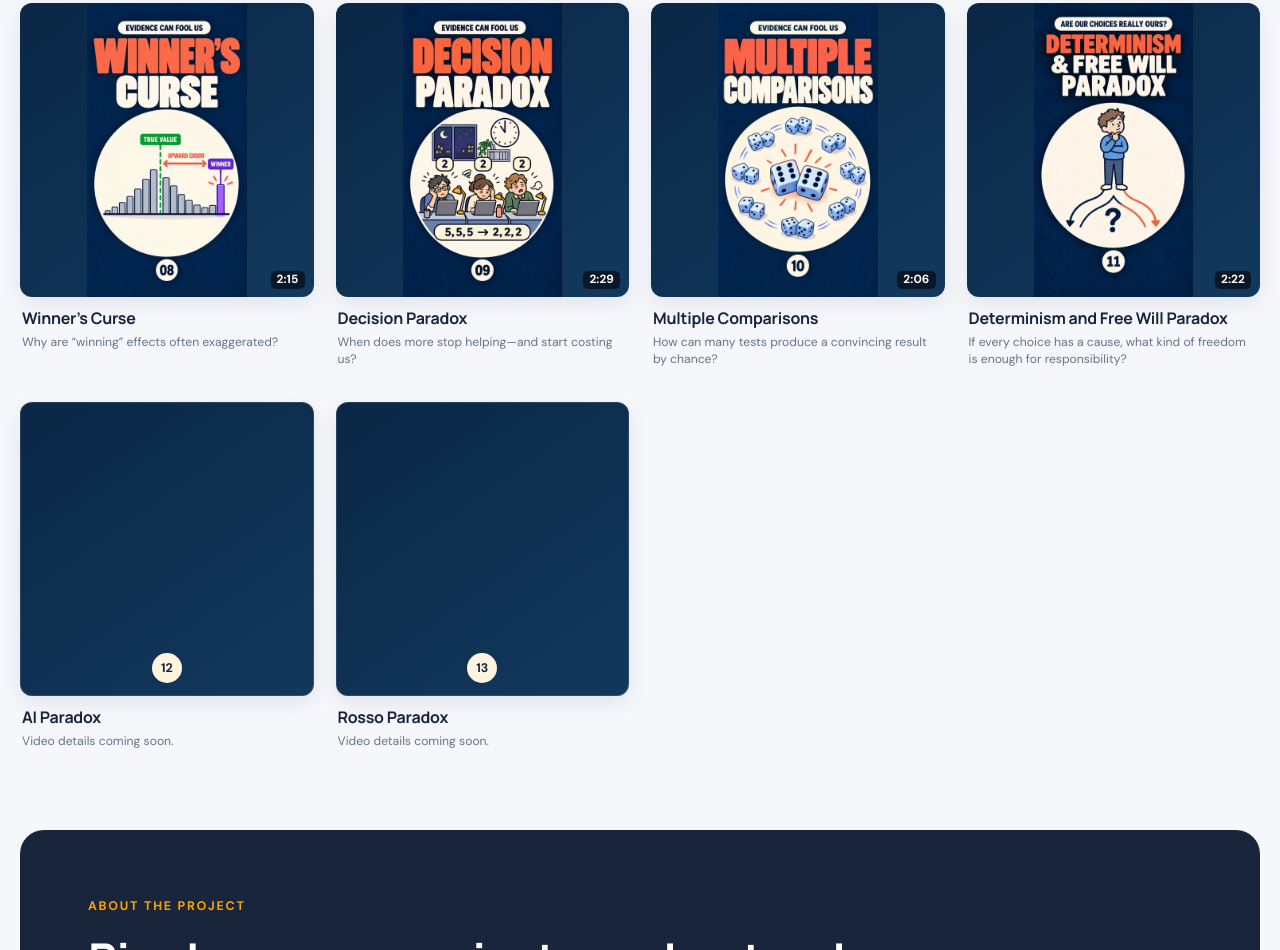
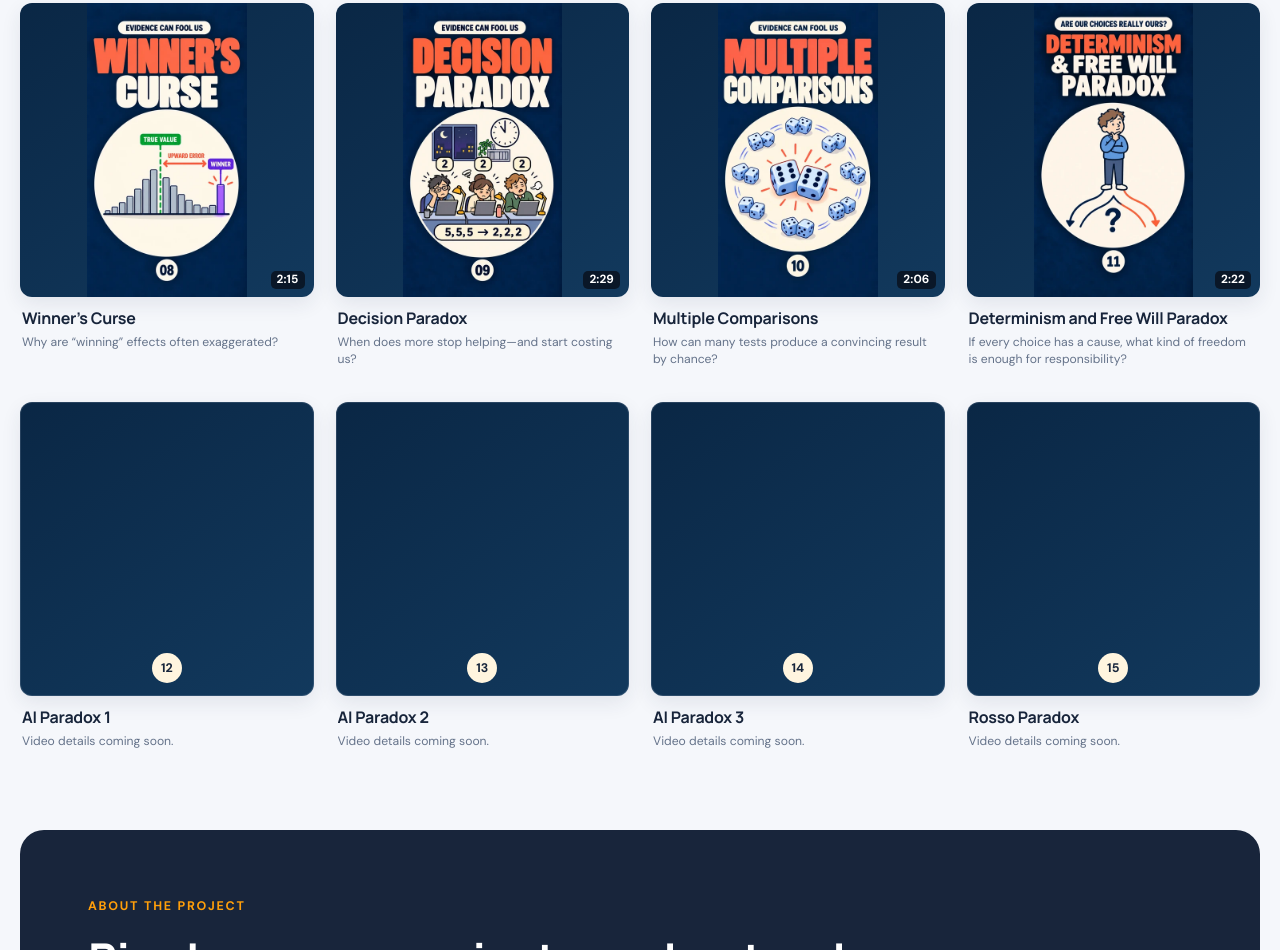
Before and after one commit to Cathylixi/Interactive-Video-Generation-Website, a plain HTML site: page index.html in a window 1280 px wide. Shown: the part 1561-2511 px from the top of the page. Drawn offline with Linux system fonts and the light colour scheme.

Commit message:
Add AI Paradox 2 and 3 to video gallery

```diff
--- a/index.html
+++ b/index.html
@@ -5,7 +5,7 @@
     <meta name="viewport" content="width=device-width, initial-scale=1.0" />
     <meta
       name="description"
-      content="A gallery of thirteen short videos about bias, evidence, and better research design."
+      content="A gallery of fifteen short videos about bias, evidence, and better research design."
     />
     <title>Interactive Video Generation</title>
     <link rel="preconnect" href="https://fonts.googleapis.com" />
@@ -35,7 +35,7 @@
             <p class="eyebrow">BIAS VIDEO SERIES</p>
             <h1 id="page-title">How can evidence mislead us?</h1>
             <p class="hero-copy">
-              Thirteen short visual stories about judgment, data selection, scientific evidence,
+              Fifteen short visual stories about judgment, data selection, scientific evidence,
               and the tools we use to think more clearly.
             </p>
           </div>
@@ -55,11 +55,11 @@
         <div class="section-heading">
           <div>
             <p class="eyebrow">EXPLORE THE SERIES</p>
-            <h2 id="videos-title">Thirteen ways evidence can fool us</h2>
+            <h2 id="videos-title">Fifteen ways evidence can fool us</h2>
           </div>
           <div class="filters" aria-label="Filter videos">
-            <button class="filter is-selected" type="button" data-filter="all">All <span>14</span></button>
-            <button class="filter" type="button" data-filter="judgment">Judgment <span>6</span></button>
+            <button class="filter is-selected" type="button" data-filter="all">All <span>16</span></button>
+            <button class="filter" type="button" data-filter="judgment">Judgment <span>8</span></button>
             <button class="filter" type="button" data-filter="selection">Data &amp; Selection <span>4</span></button>
             <button class="filter" type="button" data-filter="evidence">Scientific Evidence <span>3</span></button>
           </div>
@@ -319,11 +319,33 @@
             <div
               class="card-cover poster-cover placeholder-cover"
               role="img"
-              aria-label="Cover image coming soon for AI Paradox"
+              aria-label="Cover image coming soon for AI Paradox 1"
             >
               <span class="placeholder-number" aria-hidden="true">12</span>
             </div>
-            <div class="card-body"><h3>AI Paradox</h3><p>Video details coming soon.</p></div>
+            <div class="card-body"><h3>AI Paradox 1</h3><p>Video details coming soon.</p></div>
+          </article>
+
+          <article class="video-card" data-category="judgment">
+            <div
+              class="card-cover poster-cover placeholder-cover"
+              role="img"
+              aria-label="Cover image coming soon for AI Paradox 2"
+            >
+              <span class="placeholder-number" aria-hidden="true">13</span>
+            </div>
+            <div class="card-body"><h3>AI Paradox 2</h3><p>Video details coming soon.</p></div>
+          </article>
+
+          <article class="video-card" data-category="judgment">
+            <div
+              class="card-cover poster-cover placeholder-cover"
+              role="img"
+              aria-label="Cover image coming soon for AI Paradox 3"
+            >
+              <span class="placeholder-number" aria-hidden="true">14</span>
+            </div>
+            <div class="card-body"><h3>AI Paradox 3</h3><p>Video details coming soon.</p></div>
           </article>
 
           <article class="video-card" data-category="judgment">
@@ -332,7 +354,7 @@
               role="img"
               aria-label="Cover image coming soon for Rosso Paradox"
             >
-              <span class="placeholder-number" aria-hidden="true">13</span>
+              <span class="placeholder-number" aria-hidden="true">15</span>
             </div>
             <div class="card-body"><h3>Rosso Paradox</h3><p>Video details coming soon.</p></div>
           </article>
```
Also changed, not shown: 1 other file.
